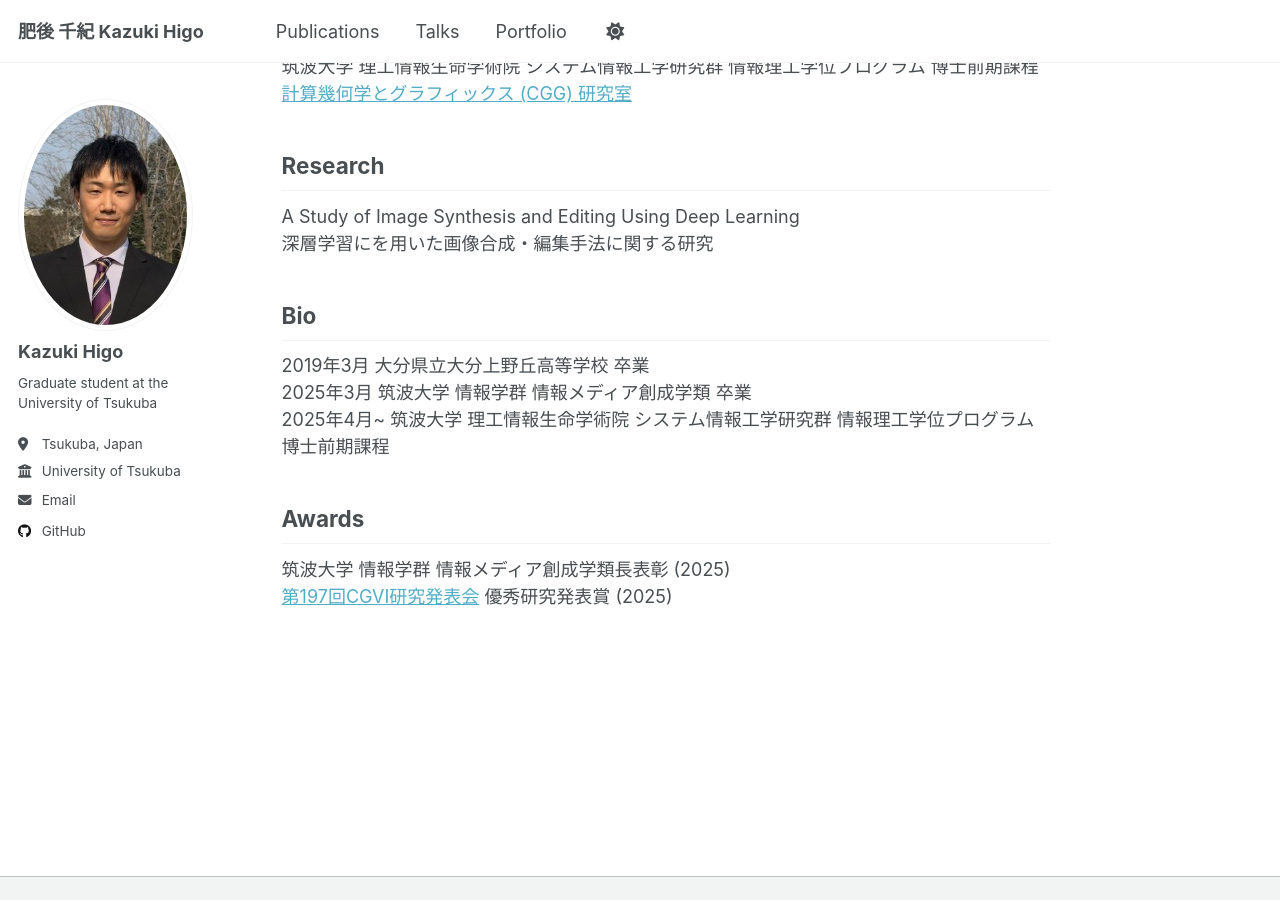
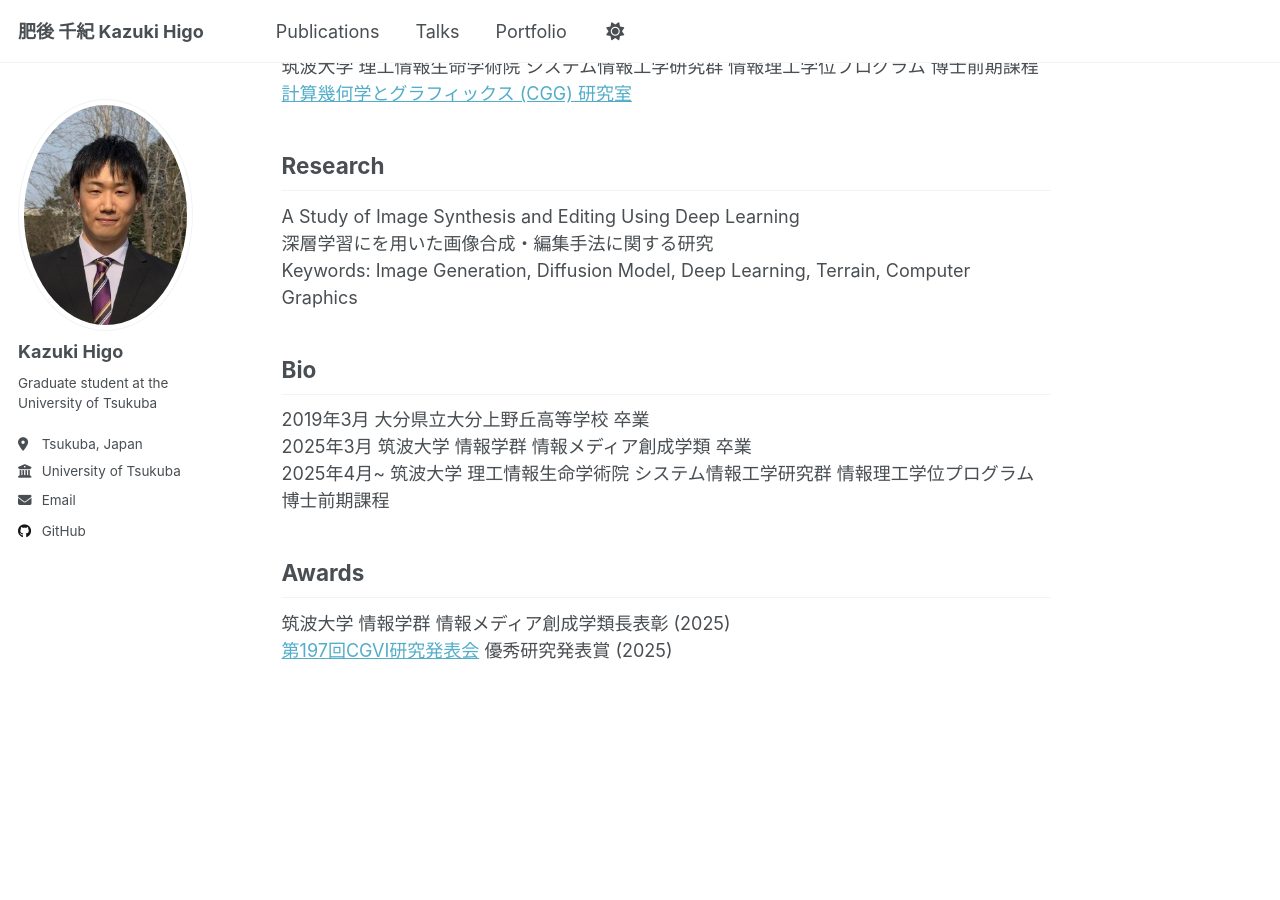
Before and after one commit to millennium-nova/millennium-nova.github.io, a Jekyll site: the page built from _pages/about.md, in a window 1280 px wide and 900 px high, scrolled down 342 px. Built offline with Jekyll 4.4.1, drawn with Linux system fonts in a browser that asks for light colours.

Commit message:
研究セクションにキーワードを追加

```diff
--- a/_pages/about.md
+++ b/_pages/about.md
@@ -21,6 +21,7 @@ University of Tsukuba
 ## Research
 A Study of Image Synthesis and Editing Using Deep Learning
 深層学習にを用いた画像合成・編集手法に関する研究
+Keywords: Image Generation, Diffusion Model, Deep Learning, Terrain, Computer Graphics
 
 ## Bio
 2019年3月  大分県立大分上野丘高等学校 卒業
```
